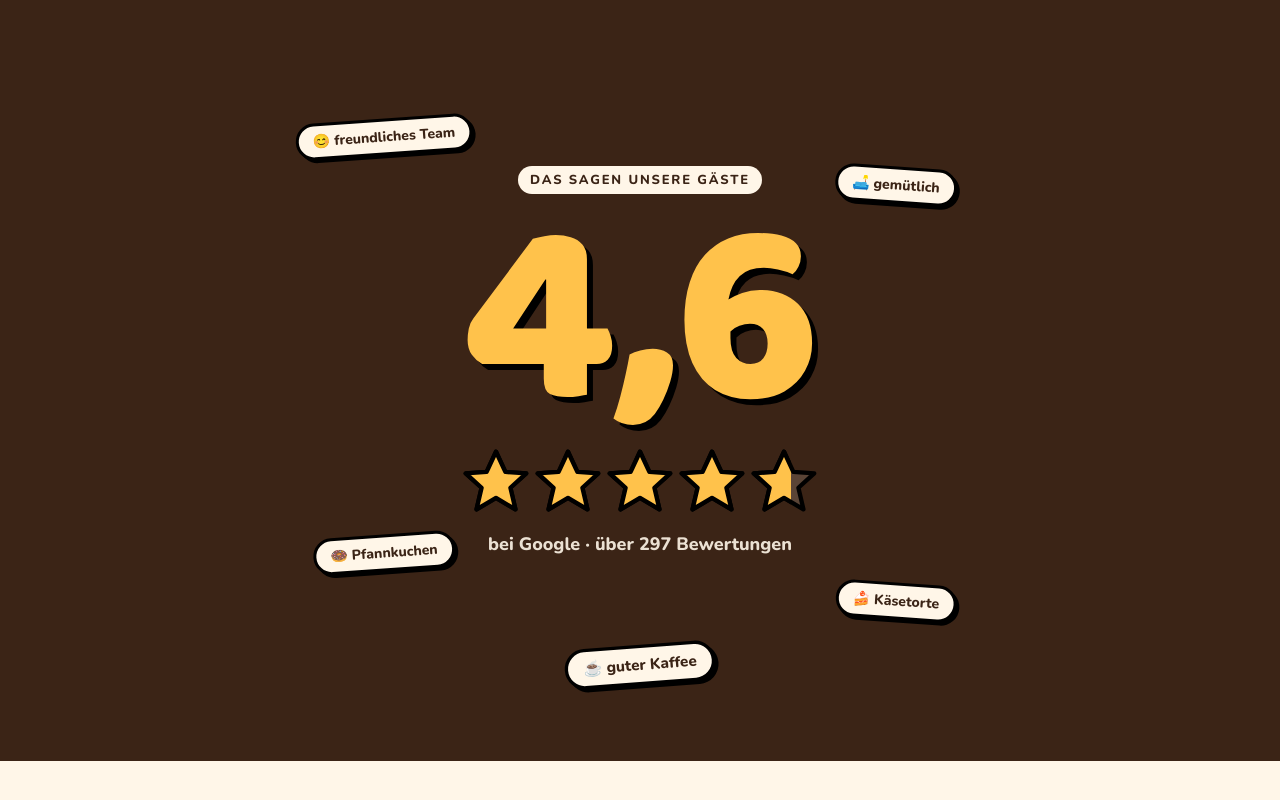
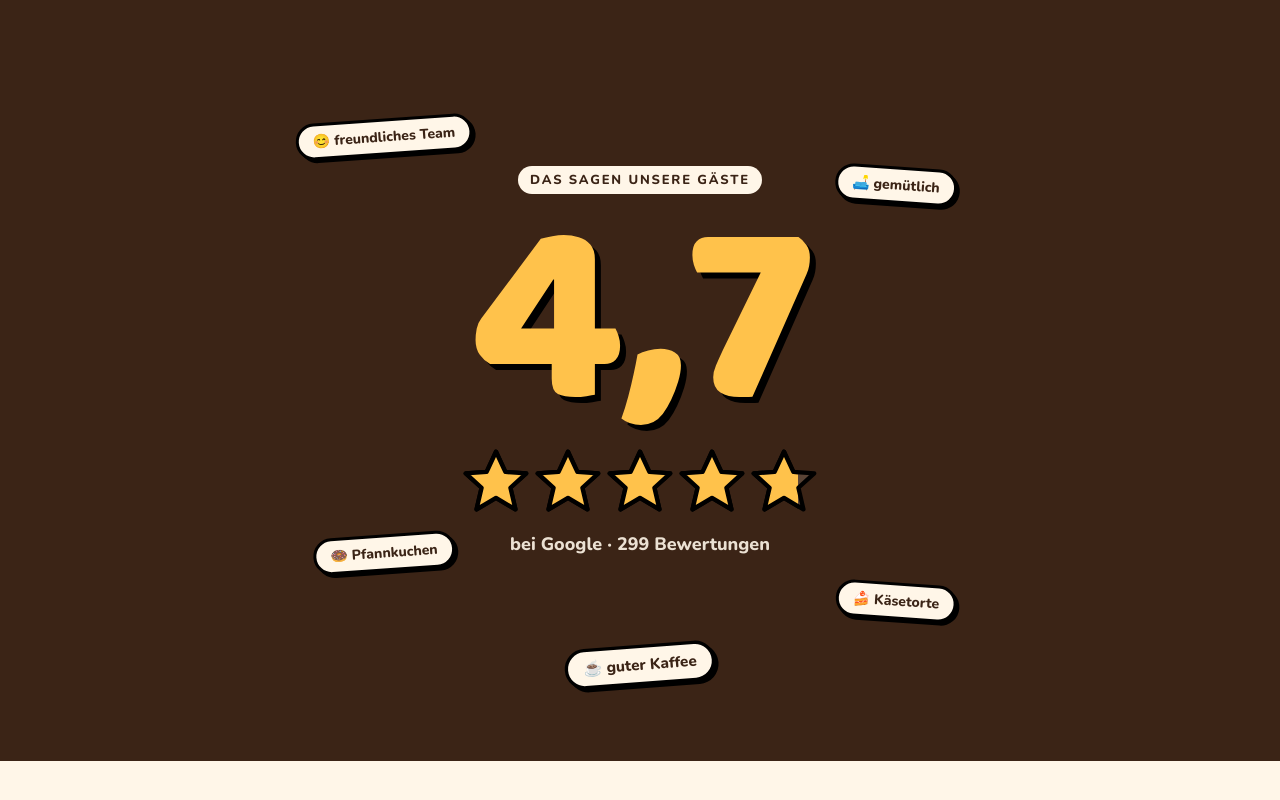
Before and after one commit to mikail12355-wq/Forddamm, a plain HTML site: page index.html in a window 1280 px wide. Shown: the part 10667-11467 px from the top of the page. Drawn offline with Linux system fonts and the light colour scheme.

Commit message:
Google-Bewertung aktualisiert: 4,7 Sterne, 299 Bewertungen
Co-Authored-By: Claude Opus 5.5 <noreply@anthropic.com>
Claude-Session: https://claude.ai/code/session_01QckFVQk759Mya5kQeUNyXJ

```diff
--- a/index.html
+++ b/index.html
@@ -435,7 +435,7 @@ footer .fine a{color:#fff}
       <svg viewBox="0 0 250 50"><g fill="#5a4436" stroke="#000" stroke-width="3" stroke-linejoin="round" id="starsEmpty"></g></svg>
       <div class="fill" id="starfill"><svg viewBox="0 0 250 50"><g fill="#FFC24B" stroke="#000" stroke-width="3" stroke-linejoin="round" id="starsFull"></g></svg></div>
     </div>
-    <div class="rev-sub">bei Google · über <span id="count">0</span> Bewertungen</div>
+    <div class="rev-sub">bei Google · <span id="count">0</span> Bewertungen</div>
     <div class="chips" id="chips">
       <span class="chip" data-x="-20" data-y="-28">😊 freundliches Team</span>
       <span class="chip" data-x="20" data-y="-22">🛋️ gemütlich</span>
@@ -887,10 +887,10 @@ const starPath=cx=>`M${cx} 4 L${cx+6.5} 18 L${cx+21} 19 L${cx+10} 29 L${cx+13.5}
 ['#starsEmpty','#starsFull'].forEach(id=>{$(id).innerHTML=[25,75,125,175,225].map(x=>`<path d="${starPath(x)}"/>`).join('')});
 const chips=[...document.querySelectorAll('.chip')];
 function sterne(p){
-  const t=eo(seg(p,.05,.5));const n=4.6*t;
+  const t=eo(seg(p,.05,.5));const n=4.7*t;
   $('#score').textContent=n.toFixed(1).replace('.',',');
   $('#starfill').style.width=(n/5*100)+'%';
-  $('#count').textContent=Math.round(297*t);
+  $('#count').textContent=Math.round(299*t);
   chips.forEach((c,i)=>{const s=back(seg(p,.45+i*.06,.55+i*.06));const x=+c.dataset.x,y=+c.dataset.y;
     c.style.opacity=seg(p,.45+i*.06,.5+i*.06);
     c.style.left=`calc(50% + ${x}vw)`;c.style.top=`calc(50% + ${y}vh)`;
```
